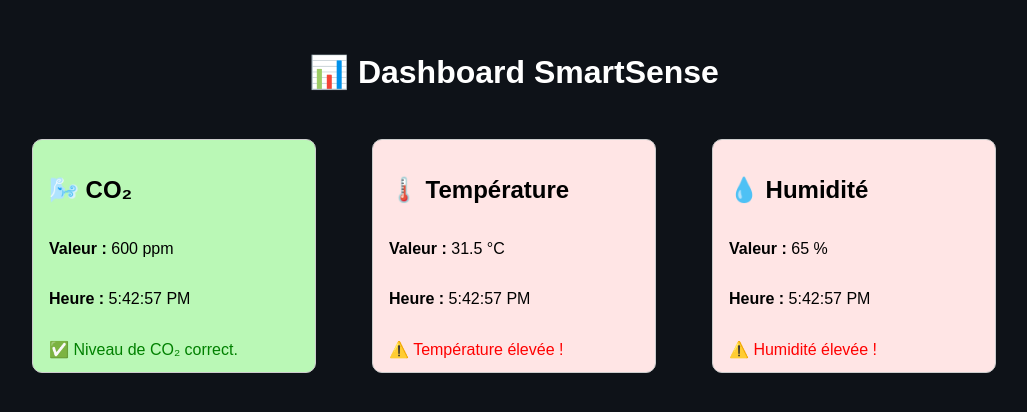
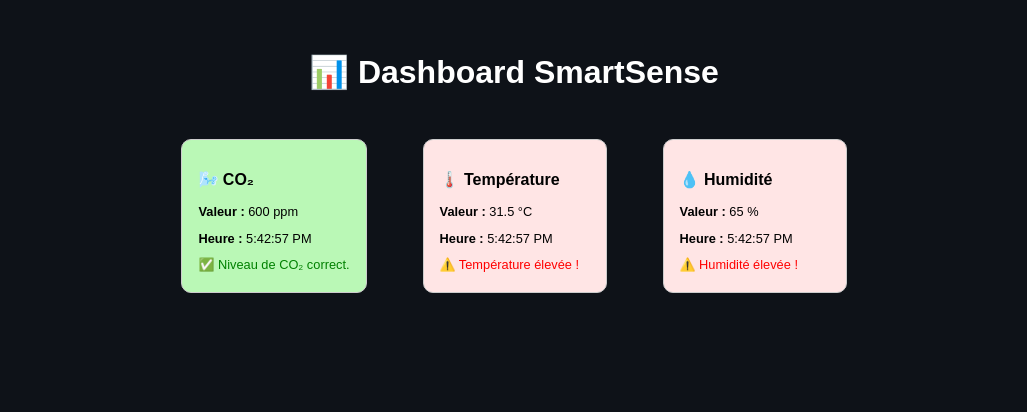
Before and after one commit to LiOlivier/SmartSense, a React (Create React App) app in the folder frontend/: page / in a window 1280 px wide. Shown: the top 412 px of the page, without its empty margins (126-1153 px from the left). Built offline with nearby package versions, Linux system fonts and the light colour scheme; no server answers.

Commit message:
Front Update

```diff
--- a/frontend/src/components/Dashboard/Dashboard.css
+++ b/frontend/src/components/Dashboard/Dashboard.css
@@ -65,9 +65,20 @@ form {
 .widgets > div {
   color: black;
   border-radius: 10px;
-  min-width: 250px;
-  height: 200px;
+  min-width: 150px;
+  height: 120px;
   display: flex;
   flex-direction: column;
   justify-content: space-between;
 }
+
+.widgets > div h2 {
+  font-size: 1rem;
+  margin-bottom: 0.5rem;
+}
+
+.widgets > div p {
+  margin: 0.25rem 0;
+  line-height: 1.2;
+  font-size: 0.8rem;
+}
```
Also changed, not shown: 2 other files (tests, documents, lock files or other folders).
